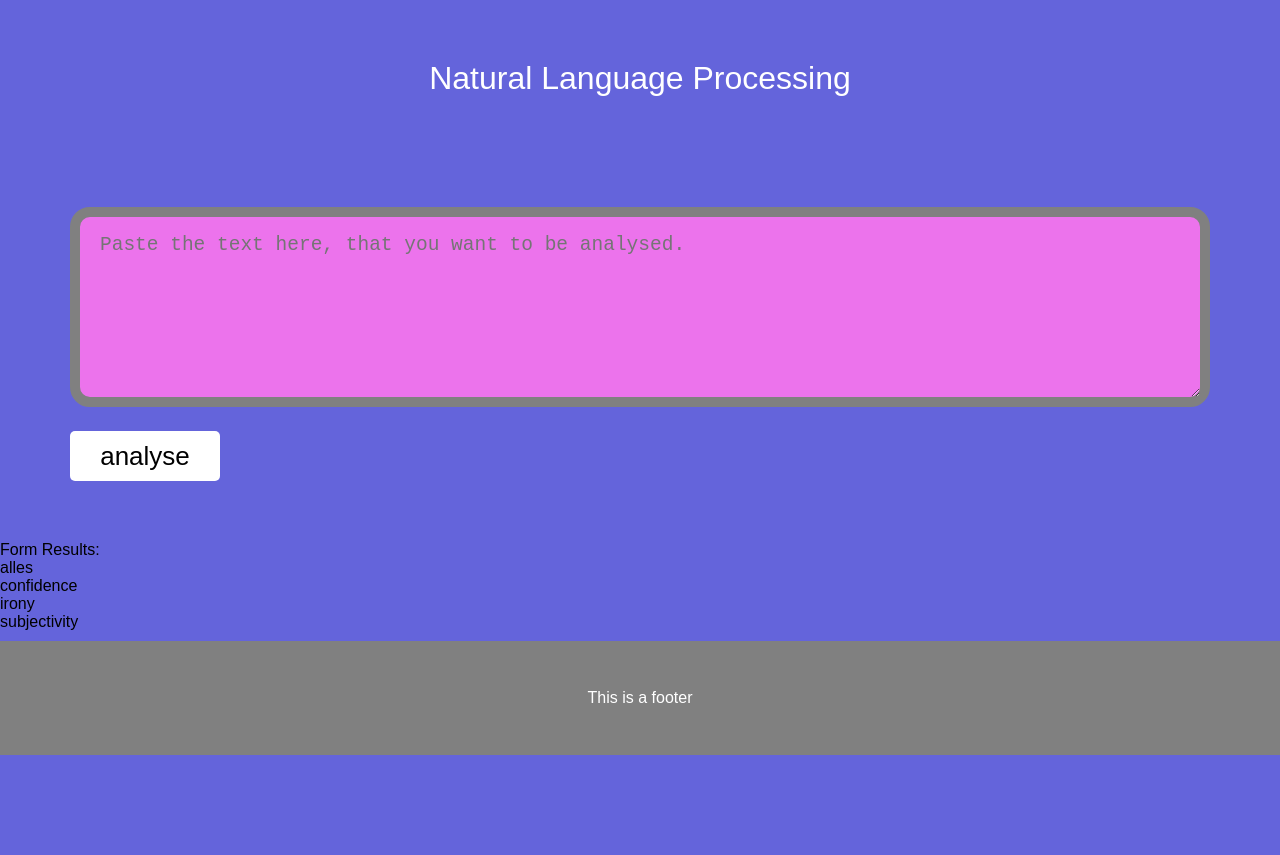
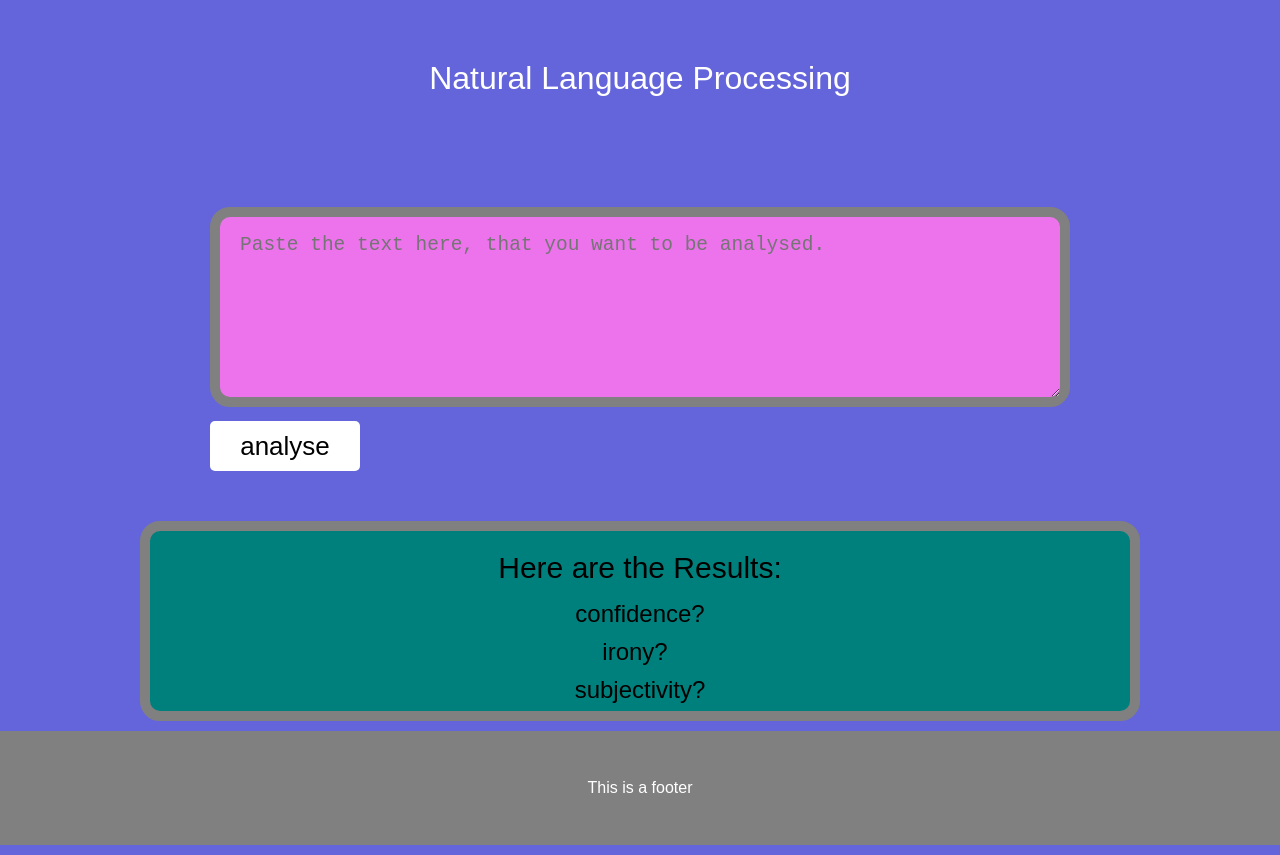
Before and after one commit to danielaleis/evaluate-news-nlp, a website built with webpack: page src/client/views/index.html in a window 1280 px wide. Before the commit the page ends 800 px from the top, so only its background shows below. Built offline with nearby package versions, Linux system fonts and the light colour scheme.

Commit message:
Styles added

```diff
--- a/src/client/styles/base.scss
+++ b/src/client/styles/base.scss
@@ -5,4 +5,10 @@ $secondary-color: grey;
 body {
   font: 100% $font-family;
   background: $primary-color;
+  display: flex;
+  flex-direction: column;
+  justify-content: space-between;
+  align-items: center;
+  min-height: 100vh;
+  max-width: 100vw;
 }
--- a/src/client/styles/footer.scss
+++ b/src/client/styles/footer.scss
@@ -4,6 +4,7 @@ footer {
     display: flex;
     justify-content: center;
     padding: 10px 40px;
+    width: 100%;
     margin: 10px 0px 10px 0px;
     background-color: $secondary-color;
     padding: 3em;
--- a/src/client/styles/form.scss
+++ b/src/client/styles/form.scss
@@ -1,12 +1,3 @@
-// //colors
-// $color_night_shadz_approx: rgb(167, 57, 72);
-// $color_mine_shaft_approx: #444;
-// $color_lavender_magenta_approx: rgb(236, 115, 236);
-
-// //fonts
-// $font_0: Oswald;
-// $font_1: sans-serif;
-
 form {
     border-radius: 20px;
     padding: 40px;
@@ -20,36 +11,55 @@ textarea {
     padding: 20px;
     font-size: 1.5em;
     color: black;
-    background-color:rgb(236, 115, 236);
+    background-color: rgb(236, 115, 236);
     width: 100%;
     line-height: 16px;
     margin: 10px 0;
     border-radius: 20px;
 }
 
-input {
-    width: 1000px;
-    height: 200px;
-    padding: 5px 20px;
-    background-color:rgb(236, 115, 236);
-    width: 100%;
-    line-height: 16px;
-    margin: 10px 0;
-    border-radius: 5px;
-}
+// input {
+//     width: 1000px;
+//     height: 200px;
+//     padding: 5px 20px;
+//     background-color: rgb(236, 115, 236);
+//     line-height: 16px;
+//     margin: 10px 0;
+//     border-radius: 5px;
+// }
 
 .button {
     width: 150px;
     height: 50px;
+    justify-content: center;
     background: WHITE;
-    $color: rgb(167, 57, 72);
     font-size: 26px;
-    font-family: 'Oswald', sans-serif;
     border: none;
     border-radius: 5px;
-    $box-shadow: 2px 4px 5px #444;
 
     &:hover {
         background-color: rgb(236, 115, 236);
     }
 }
+
+.results {
+    border: 10px solid grey;
+    background-color: rgb(0, 128, 124);
+    text-align: center;
+    width: 1000px;
+    height: 200px;
+    padding: 20px;
+    font-size: 1.5em;
+    border-radius: 20px;
+
+}
+
+h2 {
+    text-align: center;
+    font-size: 1.25em;
+    margin: 0px 0px 15px 0px;
+}
+
+#irony {
+    margin: 10px 10px 10px 0px;
+}
--- a/src/client/styles/header.scss
+++ b/src/client/styles/header.scss
@@ -1,7 +1,7 @@
 header {
     display: flex;
     justify-content: center;
-    padding: 10px 40px;
+    padding: 10px 20px;
 }
 
 .headline {
--- a/src/client/styles/main.scss
+++ b/src/client/styles/main.scss
@@ -5,4 +5,10 @@ $secondary-color: grey;
 body {
   font: 100% $font-family;
   background: $primary-color;
+  display: flex;
+  flex-direction: column;
+  justify-content: space-between;
+  align-items: center;
+  min-height: 100vh;
+  max-width: 100vw;
 }
--- a/src/client/views/index.html
+++ b/src/client/views/index.html
@@ -1,5 +1,6 @@
 <!DOCTYPE html>
 <html lang="en" dir="ltr">
+
 <head>
     <meta charset="utf-8">
     <title>Natural Language Project</title>
@@ -15,22 +16,23 @@
     </header>
 
     <main>
-            <section>
+        <section class="input">
             <form class="" onsubmit="return Client.handleSubmit(event)">
-                    <textarea id="name" type="text" name="input" value="" placeholder="Paste the text here, that you want to be analysed."></textarea>
-                    <!-- <input id="name" type="text" name="input" value="" placeholder="Paste the text here, that you want to be analysed.">  -->
-                    <input class="button" type="submit" name="" value="analyse" onclick="return Client.handleSubmit(event)" onsubmit="return Client.handleSubmit(event)">
+                <textarea id="name" type="text" name="input" value=""
+                    placeholder="Paste the text here, that you want to be analysed."></textarea>
+                <!-- <input id="name" type="text" name="input" value="" placeholder="Paste the text or URL here, that you want to be analysed.">  -->
+                <input class="button" type="submit" name="" value="analyse" onclick="return Client.handleSubmit(event)"
+                    onsubmit="return Client.handleSubmit(event)">
             </form>
         </section>
 
-            <section>
-                <strong>Form Results:</strong>
-                <div id="results">alles</div>
-                <div id="confidence">confidence</div>
-                <div id="irony">irony</div>
-                <div id="subjectivity">subjectivity</div>
-
-
+        <section class="results">
+            <article>
+                <h2>Here are the Results:</h2>
+                <div id="confidence">confidence?</div>
+                <div id="irony">irony?</div>
+                <div id="subjectivity">subjectivity?</div>
+            </article>
         </section>
     </main>
 
@@ -39,4 +41,5 @@
     </footer>
 
 </body>
+
 </html>
```
Also changed, not shown: dist/index.html, dist/main.js, 1 other file. Lines whose indentation alone changed are shown as unchanged.
